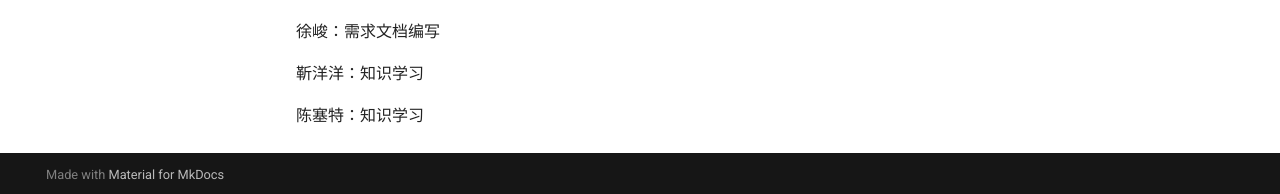
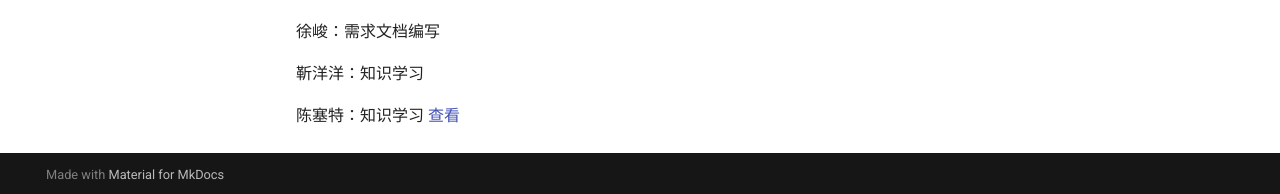
Before and after one commit to EnlightenRK/teamWiki, an MkDocs documentation site: the page built from docs/日志/工作汇总/第一次阶段性评审报告.md, in a window 1280 px wide and 1158 px high. Shown: the part 961-1155 px from the top of the window. Built offline with MkDocs 1.6.1 and Material for MkDocs 9.7.7, drawn with Linux system fonts in a browser that asks for light colours.

Commit message:
wiki修改

```diff
--- a/docs/日志/工作汇总/第一次阶段性评审报告.md
+++ b/docs/日志/工作汇总/第一次阶段性评审报告.md
@@ -34,4 +34,4 @@
 
 靳洋洋：知识学习
 
-陈塞特：知识学习
+陈塞特：知识学习 [查看](MySQL学习笔记.docx)
```
Also changed, not shown: 1 other file.
